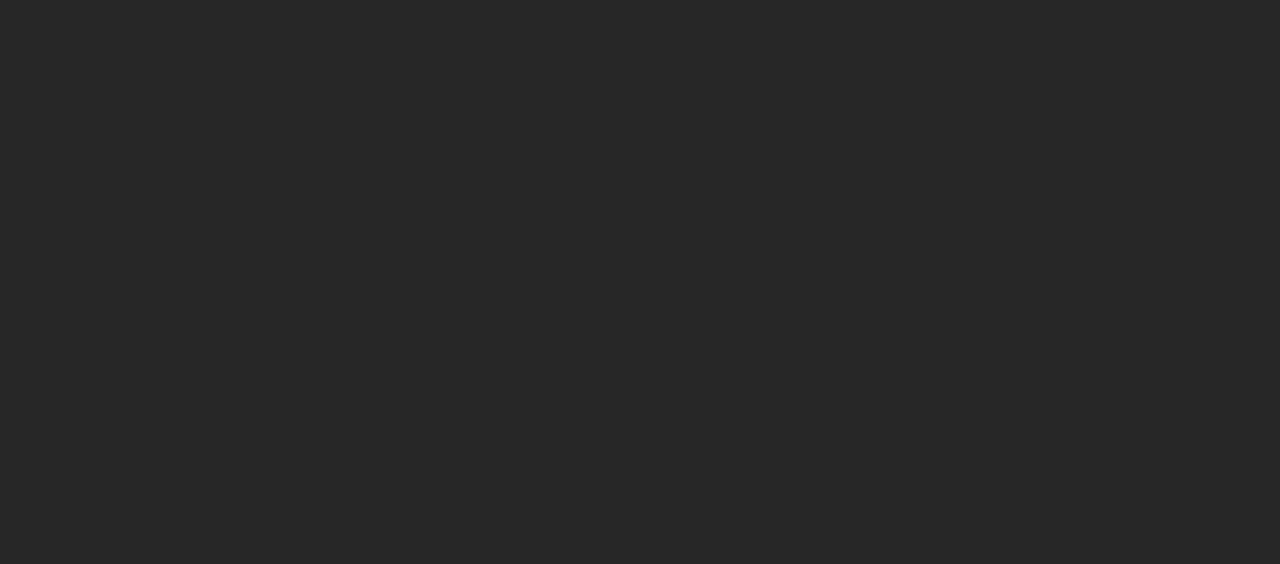
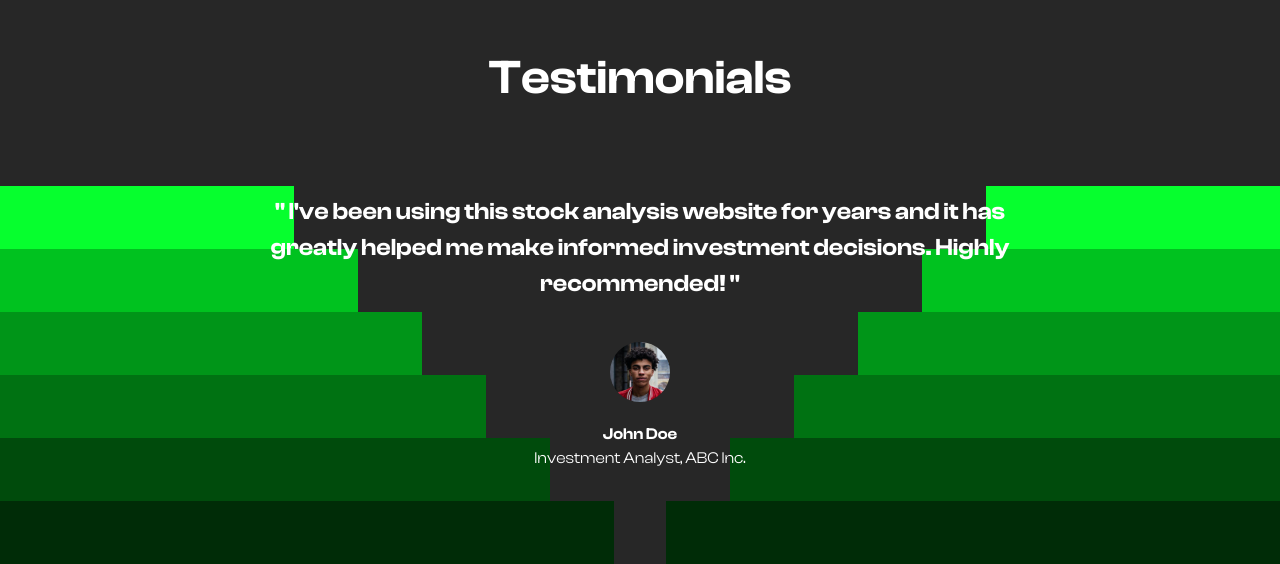
Before and after one commit to LeonardoMateo1/CrookedLion, a Next.js app: page / in a window 1280 px wide. Shown: the part 2903-3467 px from the top of the page. Before the commit the page ends 2625 px from the top, so only its background shows below. Built offline with nearby package versions, Linux system fonts and the light colour scheme; no server answers.

Commit message:
Added Testimonials component to Landing

```diff
--- a/app/page.tsx
+++ b/app/page.tsx
@@ -1,4 +1,4 @@
-import { Blog, Empower, Hero } from '@/components'
+import { Blog, Empower, Hero, Testimonials } from '@/components'
 import Image from 'next/image'
 
 export default function Home() {
@@ -7,6 +7,7 @@ export default function Home() {
       <Hero/>
       <Empower/>
       <Blog/>
+      <Testimonials/>
     </main>
   )
 }
--- /dev/null
+++ b/components/Testimonials.tsx
@@ -0,0 +1,41 @@
+import Image from "next/image";
+
+const Testimonials = () => {
+    return (
+        <div className="w-full new flex">
+            <div className="h-full w-full max-width items-center flex flex-col">
+                <h2 className="home_h mb-20">Testimonials</h2>
+                <p className="font-semibold text-2xl text-center w-[750px] mb-10">
+                " I've been using this stock analysis website for years
+                and it has greatly helped me make informed investment decisions.
+                Highly recommended! "
+                </p>
+                <div>
+                <div className="relative w-[60px] h-[60px] mb-5">
+                    <Image fill src='/person.jpg' alt="john doe" sizes="60px" className="object-cover rounded-full" />
+                </div>
+                </div>
+                <p className="font-semibold">John Doe</p>
+                <p>Investment Analyst, ABC Inc.</p>
+            </div>
+            <div className="flex flex-col-reverse items-end w-full absolute mt-[9rem] -z-10">
+            <div className="h-[63px] w-[48%] bg-colm"/>
+            <div className="h-[63px] w-[43%] bg-colm2"/>
+            <div className="h-[63px] w-[38%] bg-colm3"/>
+            <div className="h-[63px] w-[33%] bg-colm4"/>
+            <div className="h-[63px] w-[28%] bg-colm5"/>
+            <div className="h-[63px] w-[23%] bg-colm6"/>
+            </div>
+            <div className="flex flex-col-reverse items-start w-full absolute mt-[9rem] -z-10">
+            <div className="h-[63px] w-[48%] bg-colm"/>
+            <div className="h-[63px] w-[43%] bg-colm2"/>
+            <div className="h-[63px] w-[38%] bg-colm3"/>
+            <div className="h-[63px] w-[33%] bg-colm4"/>
+            <div className="h-[63px] w-[28%] bg-colm5"/>
+            <div className="h-[63px] w-[23%] bg-colm6"/>
+            </div>
+        </div>
+    )
+}
+
+export default Testimonials
--- a/components/index.ts
+++ b/components/index.ts
@@ -2,10 +2,12 @@ import Navbar from "./Navbar";
 import Hero from "./Hero";
 import Empower from "./Empower";
 import Blog from './Blog';
+import Testimonials from "./Testimonials";
 
 export {
     Navbar,
     Hero,
     Empower,
-    Blog
+    Blog,
+    Testimonials,
 }
```
